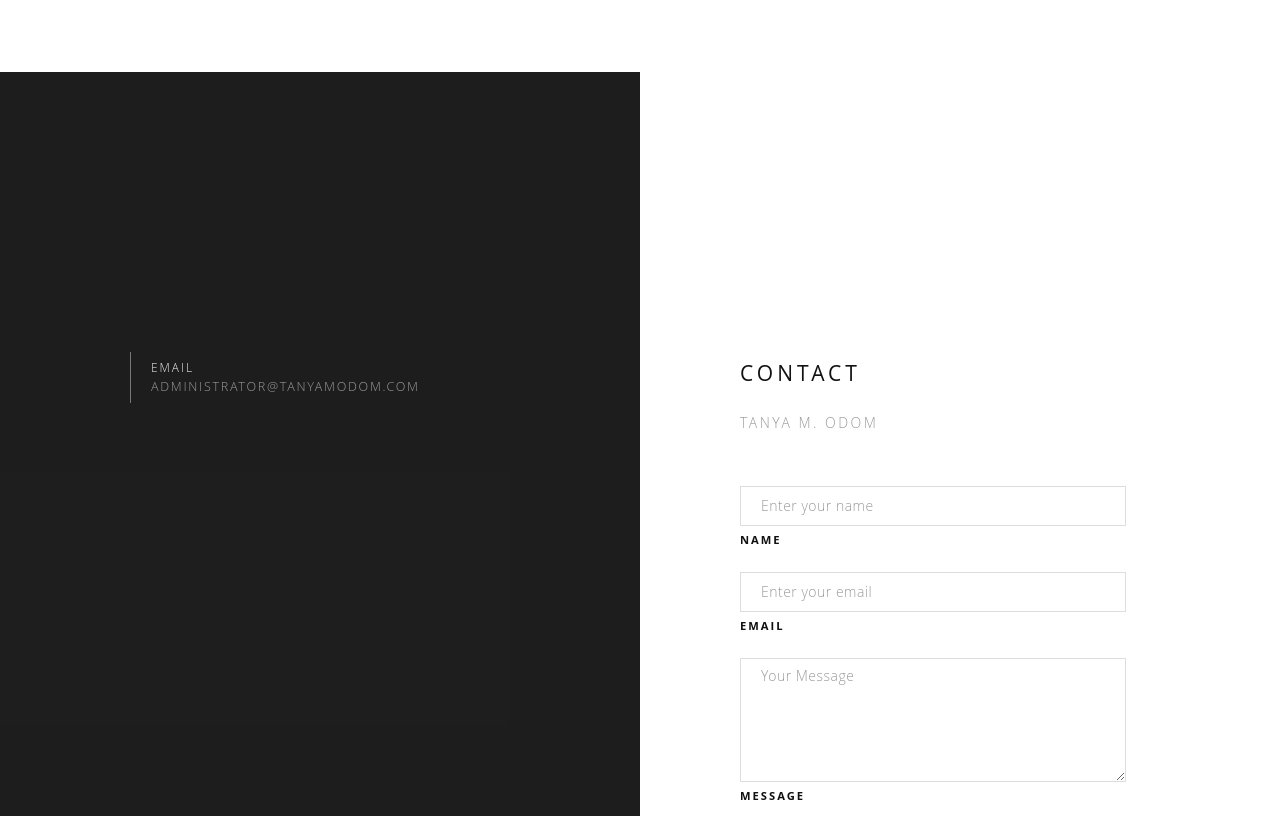
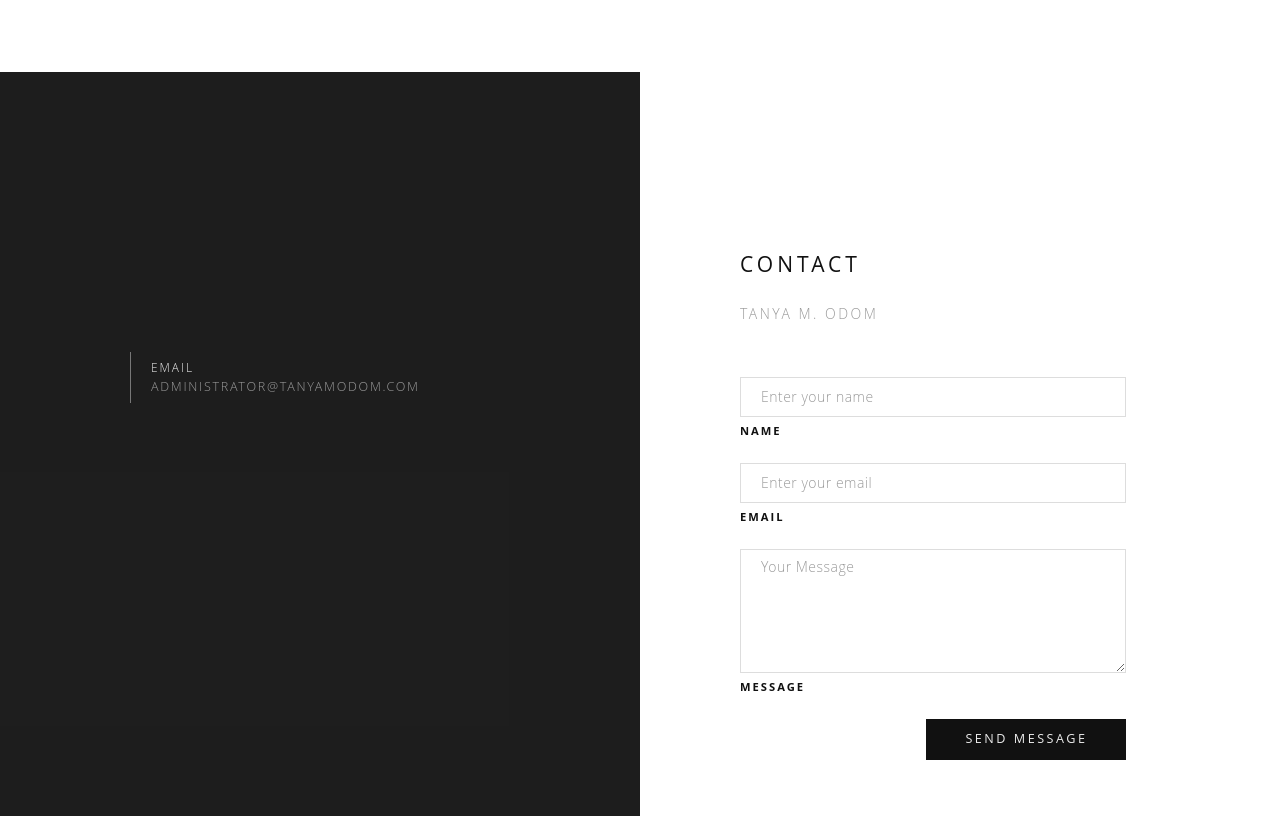
Before and after one commit to cloudleo/tanyaMOdom, a plain HTML site: page index.html in a window 1280 px wide. Shown: the part 2577-3393 px from the top of the page. Drawn offline with Linux system fonts and the light colour scheme.

Commit message:
udpate height
d

```diff
--- a/index.html
+++ b/index.html
@@ -282,7 +282,7 @@
 
 
               <!-- Contact Form -->
-              <div class="col-lg-6 no-gap section contact-form" id="contact" style="padding-top: 290px;">
+              <div class="col-lg-6 no-gap section contact-form" id="contact" style="padding-top: 181px;">
                 <header class="sec-heading">
                   <h2>Contact</h2>
                   <span class="subheading">Tanya M. Odom</span>
```
